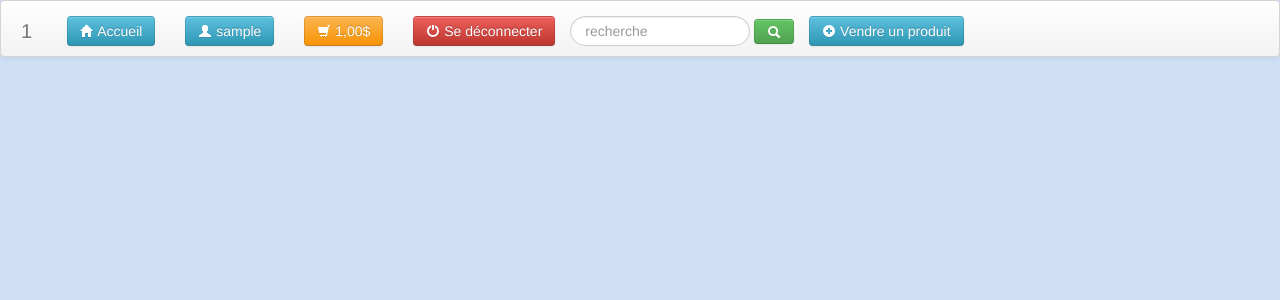
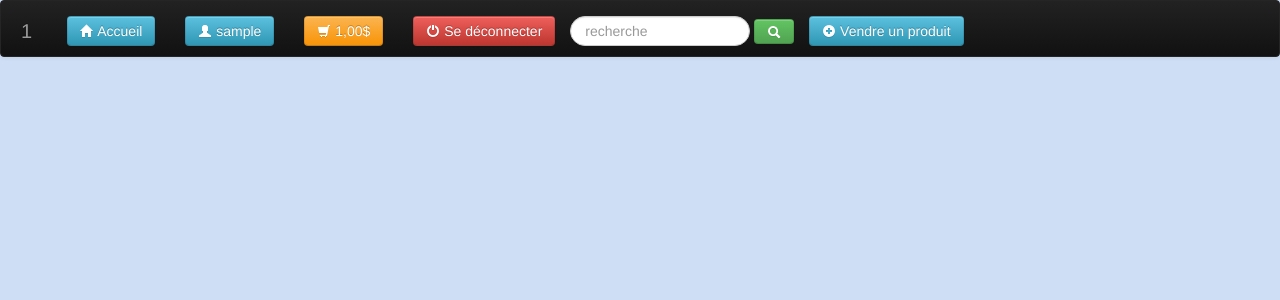
Before and after one commit to papymojo/h14equipe2, a PHP site: page /iframepanel.php?titre=1 in a window 1280 px wide. Shown: the top 300 px of the page. Run offline with PHP 8.4, Linux system fonts and the light colour scheme; the visitor is signed in with stand-in values (Sample User, id 1).

Commit message:
nouveau iframepanel

```diff
--- a/iframepanel.php
+++ b/iframepanel.php
@@ -5,8 +5,8 @@
 </head>
 </head>
 <body>
-<div class="navbar">
-    <div class="navbar-inner">
+<div class="navbar navbar-inverse">
+<div class="navbar-inner">
 
         <?php
         session_start();
```
